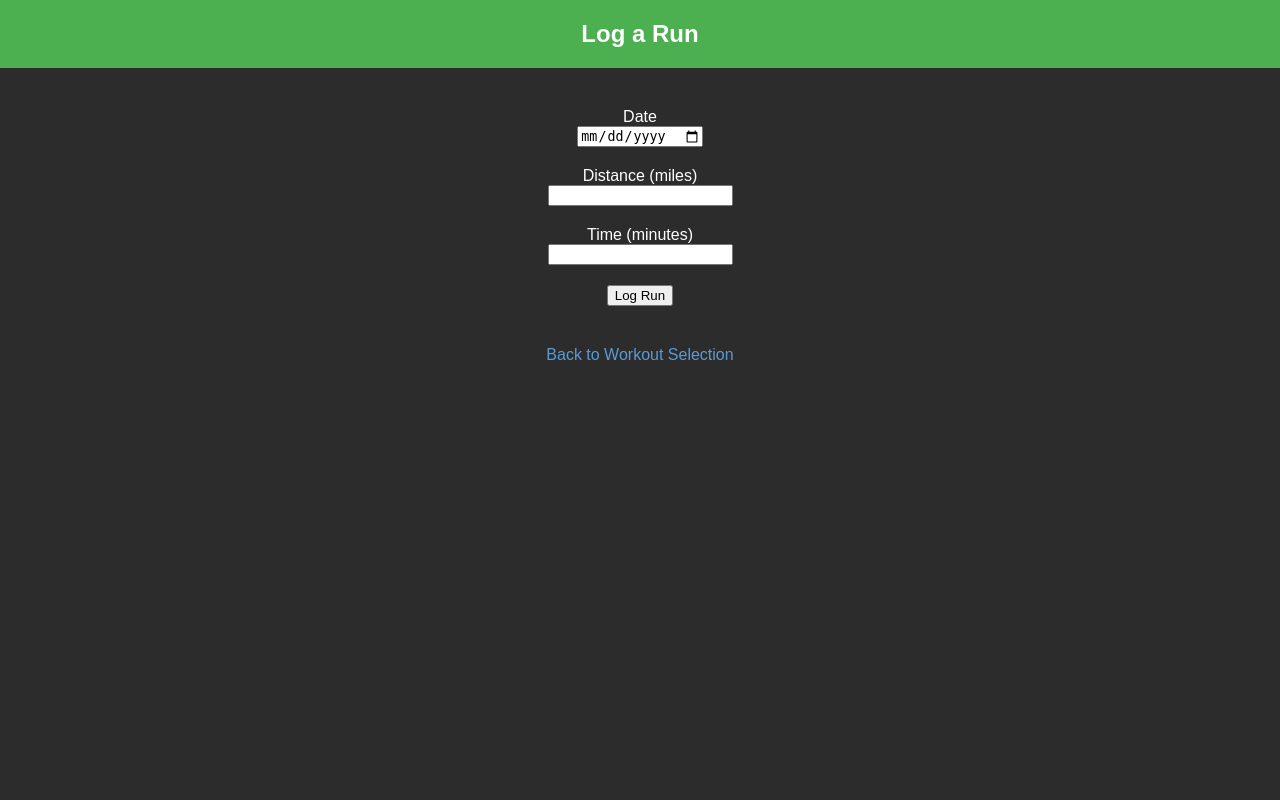
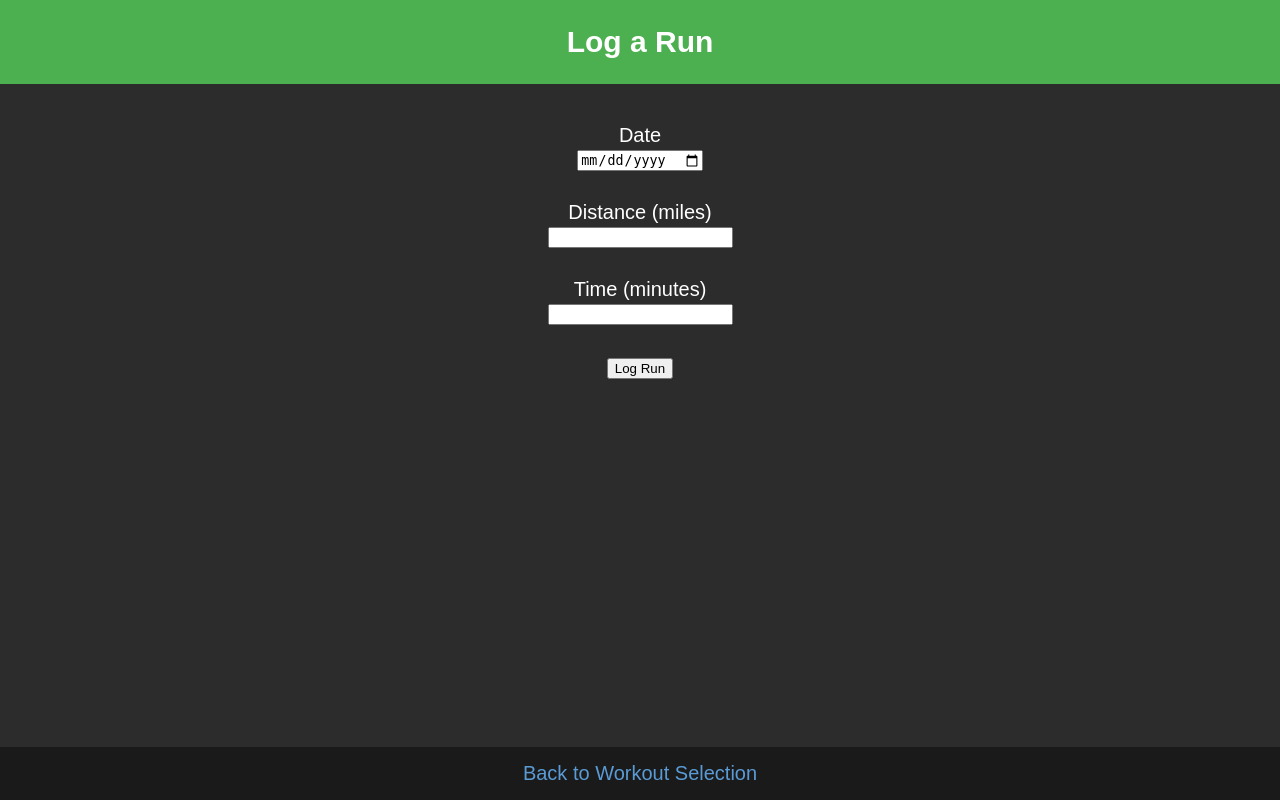
Before and after one commit to DrDimonic/fitness_tracking_app, a Flask app: page /log_workout/run in a window 1280 px wide. Run offline with Flask 3, Linux system fonts and the light colour scheme.

Commit message:
Update templates

```diff
--- a/app/templates/log_run.html
+++ b/app/templates/log_run.html
@@ -14,12 +14,13 @@
             min-height: 100vh;
             background-color: #2c2c2c; /* Dark gray background */
             color: #ffffff; /* White text for contrast */
+            font-size: 20px; /* Larger font size */
         }
 
         header {
             width: 100%;
-            background-color: #4CAF50; /* Green strip across the top */
-            padding: 20px;
+            background-color: #4CAF50; /* Green ribbon */
+            padding: 25px;
             text-align: center;
             color: white;
             font-size: 1.5em;
@@ -28,11 +29,11 @@
 
         form {
             text-align: center;
-            margin-top: 20px;
+            margin-top: 10px;
         }
 
         p, label {
-            margin: 20px 0; /* Adds spacing between sections */
+            margin: 30px 0; /* Adds spacing between sections */
         }
 
         .btn {
@@ -40,8 +41,16 @@
             cursor: pointer; /* Ensures pointer cursor on hover */
         }
 
+        footer {
+            width: 100%;
+            text-align: center;
+            margin-top: auto;
+            padding: 15px;
+            background-color: #1a1a1a; /* Darker gray footer */
+        }
+
         .link {
-            color: #5A9BD5;
+            color: #5A9BD5; /* Blue between royal and light blue */
             text-decoration: none;
             margin-top: 20px;
         }
@@ -60,6 +69,8 @@
         <p>{{ form.time.label }}<br>{{ form.time() }}</p>
         <p><button class="btn">{{ form.submit() }}</button></p>
     </form>
-    <a href="{{ url_for('main.log_workout') }}" class="link">Back to Workout Selection</a>
+    <footer>
+        <a href="{{ url_for('main.log_workout') }}" class="link">Back to Workout Selection</a>
+    </footer>
 </body>
 </html>
--- a/app/templates/set_goal.html
+++ b/app/templates/set_goal.html
@@ -61,7 +61,7 @@
     </style>
 </head>
 <body>
-    <h2>Set a New Goal</h2>
+    <header>Set a New Goal</header>
     <form method="POST">
         {{ form.hidden_tag() }}
         <p>{{ form.goal_description.label }}<br>{{ form.goal_description(size=64) }}</p>
@@ -69,6 +69,8 @@
         <p>{{ form.target_value.label }}<br>{{ form.target_value() }}</p> <!-- Dropdown -->
         <p>{{ form.submit() }}</p>
     </form>
-    <p><a href="{{ url_for('main.index') }}">Back to Home</a></p>
+    <footer>
+        <a href="{{ url_for('main.index') }}" class="link">Back to Home</a>
+    </footer>
 </body>
 </html>
```
Also changed, not shown: app/templates/log_weightlifting.html (+17 -6 lines), app/templates/progress.html (+18 -7 lines).
